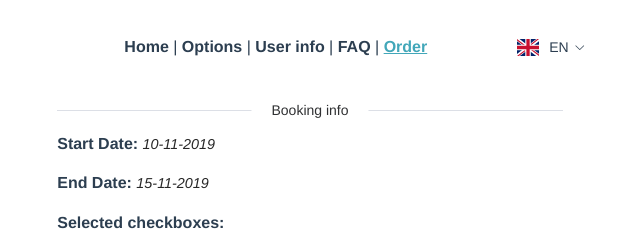
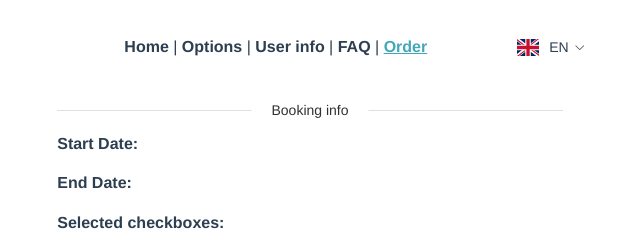
Before and after one commit to iqhater/vue_router_vuex, a Vue app: page /en/order in a window 1280 px wide. Shown: the top 241 px of the page, without its empty margins (330-970 px from the left). Built offline with nearby package versions, Linux system fonts and the light colour scheme.

Commit message:
added dates to vuex state and render them  at the order page

```diff
--- a/src/components/FindBar.vue
+++ b/src/components/FindBar.vue
@@ -8,6 +8,7 @@
         :range-separator='$t("findBar.separator")'
         :start-placeholder='$t("findBar.start")'
         :end-placeholder='$t("findBar.end")'
+        @change="handleDates"
       ></el-date-picker>
     </div>
   </div>
@@ -22,27 +23,41 @@ export default {
     msg: String
   },
   computed: mapGetters(["bookingInfo"]),
-  methods: mapMutations(["updateStartDate", "updateEndDate"]),
+  methods: {
+    ...mapMutations(["updateStartDate", "updateEndDate"]),
+    handleDates() {
+      // value-format="d-MM-yyyy" attribute in el-date-picker
+      const startDate = `${this.dates[0].getDate()}-${this.dates[0].getMonth()}-${this.dates[0].getFullYear()}`;
+      const endDate = `${this.dates[1].getDate()}-${this.dates[1].getMonth()}-${this.dates[1].getFullYear()}`;
+
+      this.updateStartDate(startDate);
+      this.updateEndDate(endDate);
+    },
+  },
   async mounted() {
     // init stored dates
     const startDate = localStorage.getItem("startDate");
     const endDate = localStorage.getItem("endDate");
 
-    if (startDate || endDate) {
+    if (startDate && endDate) {
       this.updateStartDate(startDate);
       this.updateEndDate(endDate);
     } else {
-      this.updateStartDate(new Date());
-      this.updateEndDate(7);
+      const date = new Date();
+      const defaultDays = 6;
+
+      const startDate = `${date.getDate()}-${date.getMonth()}-${date.getFullYear()}`;
+      date.setDate(date.getDate() + defaultDays);
+      const endDate = `${date.getDate()}-${date.getMonth()}-${date.getFullYear()}`;
+
+      this.updateStartDate(startDate);
+      this.updateEndDate(endDate);
     }
-
-    // console.log(this.bookingInfo.startDate);
-    // console.log(this.bookingInfo.endDate);
   },
   data() {
     return {
       // value1: [new Date(), new Date(2019, 11, 27, 10, 10)]
-      dates: [new Date(), new Date().setDate(new Date().getDate() + 7)]
+      dates: [new Date(), new Date().setDate(new Date().getDate() + 6)]
     };
   }
 };
--- a/src/store/modules/booking.js
+++ b/src/store/modules/booking.js
@@ -20,11 +20,11 @@ export default {
   mutations: {
     updateStartDate(state, startDate) {
       state.booking.startDate = startDate;
+      localStorage.setItem("startDate", startDate);
     },
-    updateEndDate(state, days) {
-      const date = new Date();
-      date.setDate(date.getDate() + days);
-      state.booking.endDate = date;
+    updateEndDate(state, endDate) {
+      state.booking.endDate = endDate;
+      localStorage.setItem("endDate", endDate);
     },
     updateCheckboxes(state, checkboxes) {
       state.booking.checkboxes = checkboxes;
--- a/src/views/Options.vue
+++ b/src/views/Options.vue
@@ -10,12 +10,12 @@
         v-model="checkbox.checked"
         size="medium"
         border
-        @change="handleCheckboxes()"
+        @change="handleCheckboxes"
       ></el-checkbox>
     </div>
 
     <h4>{{ $t("options.dropdown.title") }}:</h4>
-    <el-select v-model="value" placeholder="Select" @change="handleDropdownOption()">
+    <el-select v-model="value" placeholder="Select" @change="handleDropdownOption">
       <el-option
         v-for="(item, index) in options"
         :key="item.value"
--- a/src/views/Order.vue
+++ b/src/views/Order.vue
@@ -3,17 +3,17 @@
     <el-divider>{{ $t("order.booking.title") }}</el-divider>
     <h4>
       {{ $t("order.booking.startDate") }}
-      <span>10-11-2019</span>
+      <span>{{ startDate() }}</span>
     </h4>
     <h4>
       {{ $t("order.booking.endDate") }}
-      <span>15-11-2019</span>
+      <span>{{ endDate() }}</span>
     </h4>
     <h4>
       {{ $t("order.booking.selectedCheckboxes") }}
       <span v-for="checkmark in handleCheckboxes()" :key="checkmark.label">{{
         checkmark.label
-      }}</span>
+      }}, </span>
     </h4>
     <h4>
       {{ $t("order.booking.selectedOption") }}
@@ -77,16 +77,19 @@ export default {
   data() {
     return {
       centerDialogVisible: false,
-      checked: false
+      checked: false,
     };
   },
-  /* async mounted() {
-    console.log(this.bookingInfo.checkboxes);
-  }, */
   computed: {
-    ...mapGetters(["bookingInfo", "userInfo"])
+    ...mapGetters(["bookingInfo", "userInfo"]),
   },
   methods: {
+    startDate() {
+      return this.bookingInfo.startDate;
+    },
+    endDate() {
+      return this.bookingInfo.endDate;
+    },
     handleCheckboxes() {
       return this.bookingInfo.checkboxes;
     },
```
Also changed, not shown: src/components/LocaleSelector.vue (+10 -3 lines).
